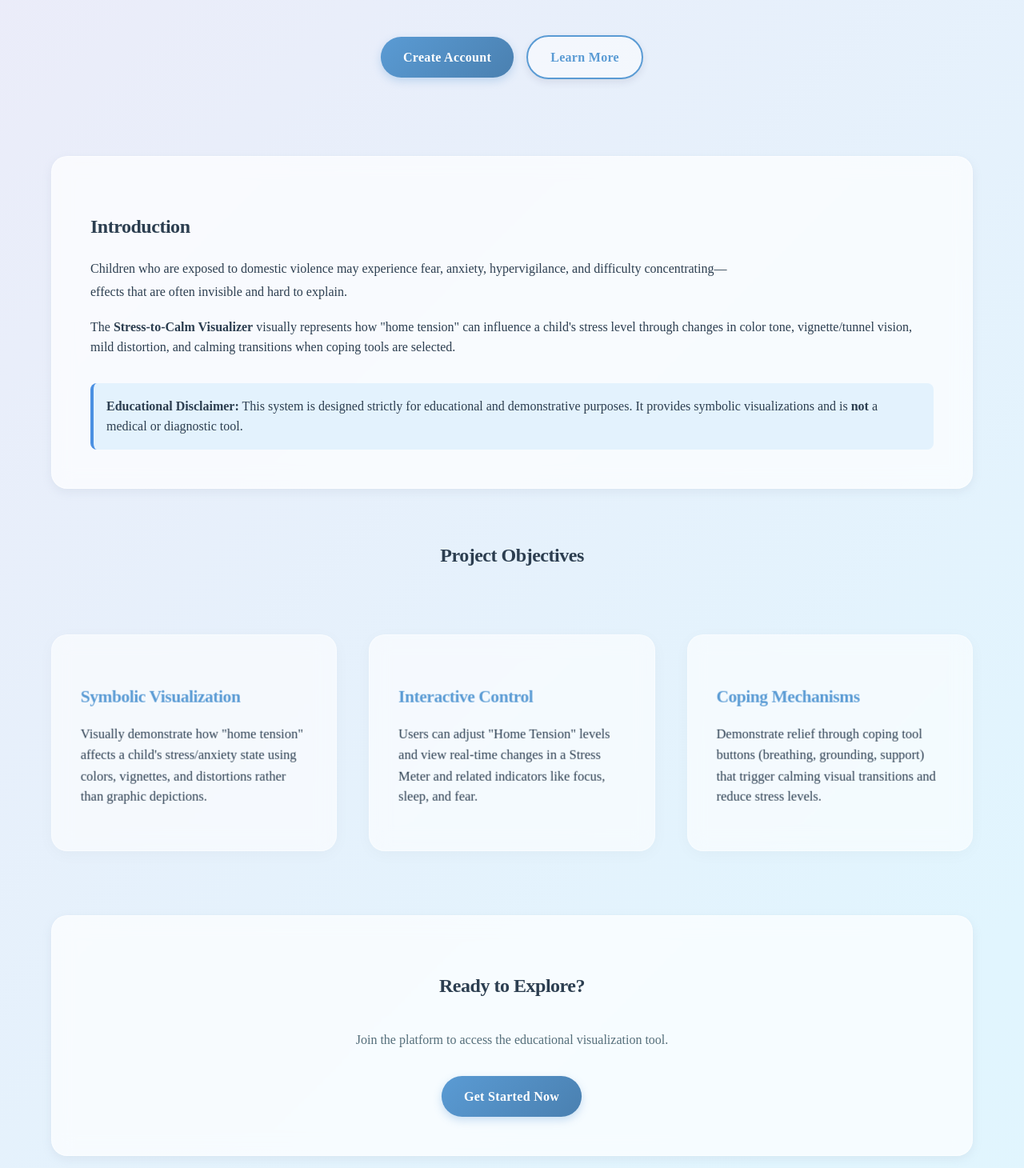
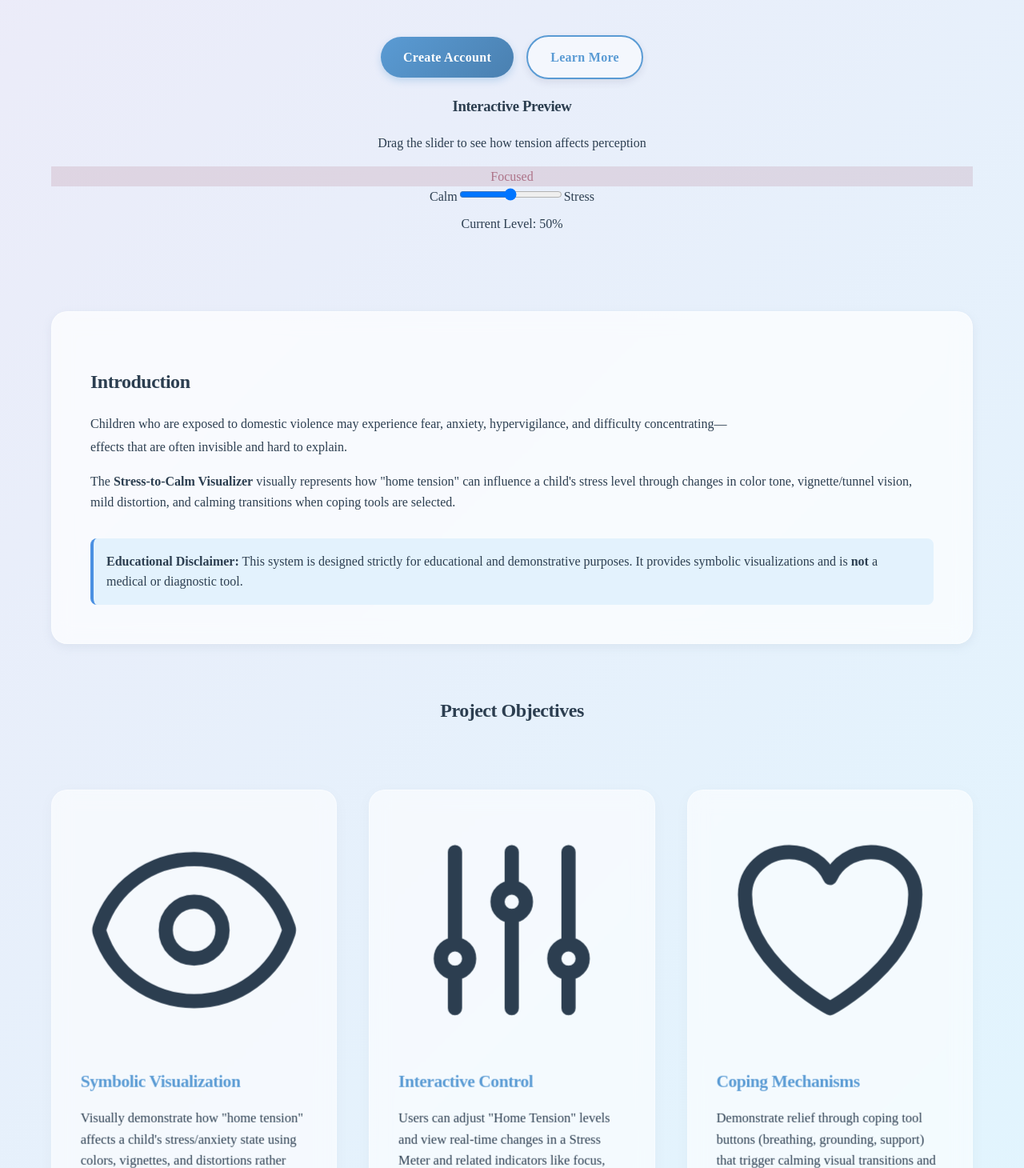
Before and after one commit to Abid-Al-Hossain/Stress-to-Calm-Visualize, a Next.js app: page / in a window 1280 px wide. Shown: the part 430-1890 px from the top of the page at 80% size. Built offline with nearby package versions, Linux system fonts and the light colour scheme.

Commit message:
Fix hero section visibility and slider component

```diff
--- a/src/app/page.tsx
+++ b/src/app/page.tsx
@@ -5,6 +5,7 @@ import { useEffect, useState } from "react";
 import { motion, Variants } from "framer-motion";
 import BreathingButton from "@/components/BreathingButton";
 import TiltCard from "@/components/TiltCard";
+import StressToCalmPreview from "@/components/StressToCalmPreview";
 import { AuthService, User } from "@/services/auth";
 
 // Staggered animation variants
@@ -80,6 +81,13 @@ export default function Home() {
               Learn More
             </Link>
           </motion.div>
+
+          <motion.div
+            variants={itemVariants}
+            className="mt-12 w-full flex justify-center"
+          >
+            <StressToCalmPreview />
+          </motion.div>
         </div>
       </motion.section>
 
@@ -136,6 +144,28 @@ export default function Home() {
           variants={containerVariants}
         >
           <TiltCard className="feature-card">
+            <div className="mb-4 text-4xl text-blue-500">
+              {/* Eye Icon */}
+              <svg
+                xmlns="http://www.w3.org/2000/svg"
+                fill="none"
+                viewBox="0 0 24 24"
+                strokeWidth={1.5}
+                stroke="currentColor"
+                className="w-12 h-12"
+              >
+                <path
+                  strokeLinecap="round"
+                  strokeLinejoin="round"
+                  d="M2.036 12.322a1.012 1.012 0 010-.639C3.423 7.51 7.36 4.5 12 4.5c4.638 0 8.573 3.007 9.963 7.178.07.207.07.431 0 .639C20.577 16.49 16.64 19.5 12 19.5c-4.638 0-8.573-3.007-9.963-7.178z"
+                />
+                <path
+                  strokeLinecap="round"
+                  strokeLinejoin="round"
+                  d="M15 12a3 3 0 11-6 0 3 3 0 016 0z"
+                />
+              </svg>
+            </div>
             <h3>Symbolic Visualization</h3>
             <p>
               Visually demonstrate how "home tension" affects a child's
@@ -144,6 +174,23 @@ export default function Home() {
             </p>
           </TiltCard>
           <TiltCard className="feature-card">
+            <div className="mb-4 text-4xl text-teal-500">
+              {/* Sliders Icon */}
+              <svg
+                xmlns="http://www.w3.org/2000/svg"
+                fill="none"
+                viewBox="0 0 24 24"
+                strokeWidth={1.5}
+                stroke="currentColor"
+                className="w-12 h-12"
+              >
+                <path
+                  strokeLinecap="round"
+                  strokeLinejoin="round"
+                  d="M6 13.5V3.75m0 9.75a1.5 1.5 0 010 3m0-3a1.5 1.5 0 000 3m0 3.75V16.5m12-3V3.75m0 9.75a1.5 1.5 0 010 3m0-3a1.5 1.5 0 000 3m0 3.75V16.5m-6-9V3.75m0 3.75a1.5 1.5 0 010 3m0-3a1.5 1.5 0 000 3m0 9.75V10.5"
+                />
+              </svg>
+            </div>
             <h3>Interactive Control</h3>
             <p>
               Users can adjust "Home Tension" levels and view real-time changes
@@ -152,6 +199,23 @@ export default function Home() {
             </p>
           </TiltCard>
           <TiltCard className="feature-card">
+            <div className="mb-4 text-4xl text-pink-500">
+              {/* Heart Icon */}
+              <svg
+                xmlns="http://www.w3.org/2000/svg"
+                fill="none"
+                viewBox="0 0 24 24"
+                strokeWidth={1.5}
+                stroke="currentColor"
+                className="w-12 h-12"
+              >
+                <path
+                  strokeLinecap="round"
+                  strokeLinejoin="round"
+                  d="M21 8.25c0-2.485-2.099-4.5-4.688-4.5-1.935 0-3.597 1.126-4.312 2.733-.715-1.607-2.377-2.733-4.313-2.733C5.1 3.75 3 5.765 3 8.25c0 7.22 9 12 9 12s9-4.78 9-12z"
+                />
+              </svg>
+            </div>
             <h3>Coping Mechanisms</h3>
             <p>
               Demonstrate relief through coping tool buttons (breathing,
--- /dev/null
+++ b/src/components/StressToCalmPreview.tsx
@@ -0,0 +1,100 @@
+"use client";
+
+import { useState } from "react";
+import { motion, AnimatePresence } from "framer-motion";
+
+export default function StressToCalmPreview() {
+  const [stressLevel, setStressLevel] = useState(50);
+
+  // Calculate visual properties based on stress level (0-100)
+  const isStressed = stressLevel > 50;
+
+  // Color transition: Blue (Calm) -> Red (Stress)
+  // Simple interpolation logic for demo
+  const r = Math.min(255, Math.max(90, 90 + (stressLevel / 100) * 165));
+  const g = Math.min(255, Math.max(76, 155 - (stressLevel / 100) * 80));
+  const b = Math.min(255, Math.max(60, 212 - (stressLevel / 100) * 152));
+
+  // Breathing speed: 5s (Calm) -> 0.5s (Panic)
+  const breathDuration = 5 - (stressLevel / 100) * 4.5;
+
+  const bgRgba = `rgba(${r}, ${g}, ${b}, 0.2)`;
+  const mainColor = `rgb(${r}, ${g}, ${b})`;
+
+  return (
+    <div className="w-full max-w-2xl mx-auto my-12 p-6 rounded-3xl bg-white/40 backdrop-blur-md border border-white/50 shadow-xl">
+      <div className="text-center mb-6">
+        <h3 className="text-xl font-bold text-gray-700 mb-2">
+          Interactive Preview
+        </h3>
+        <p className="text-sm text-gray-500">
+          Drag the slider to see how tension affects perception
+        </p>
+      </div>
+
+      <div
+        className="relative h-64 rounded-2xl overflow-hidden mb-8 flex items-center justify-center transition-colors duration-300"
+        style={{ backgroundColor: bgRgba }}
+      >
+        {/* Vignette Effect */}
+        <div
+          className="absolute inset-0 pointer-events-none transition-opacity duration-300"
+          style={{
+            background: `radial-gradient(circle, transparent 40%, rgba(0,0,0,${stressLevel / 150}) 100%)`,
+          }}
+        />
+
+        {/* Breathing Circle */}
+        <motion.div
+          animate={{
+            scale: [1, 1.5, 1],
+            opacity: [0.7, 0.4, 0.7],
+          }}
+          transition={{
+            duration: breathDuration,
+            repeat: Infinity,
+            ease: "easeInOut",
+          }}
+          className="w-32 h-32 rounded-full blur-xl"
+          style={{ backgroundColor: mainColor }}
+        />
+
+        {/* Floating Particles (Calm) or Jittery (Stress) */}
+        <div className="absolute inset-0 flex items-center justify-center">
+          <span
+            className="text-4xl font-bold transition-all duration-300"
+            style={{
+              color: mainColor,
+              filter: `blur(${stressLevel > 80 ? "2px" : "0px"})`,
+              transform: `scale(${1 + stressLevel / 200})`,
+            }}
+          >
+            {stressLevel < 30
+              ? "Relaxed"
+              : stressLevel < 70
+                ? "Focused"
+                : "Tense"}
+          </span>
+        </div>
+      </div>
+
+      {/* Slider Control */}
+      <div className="flex items-center gap-4 px-4">
+        <span className="text-sm font-medium text-blue-500">Calm</span>
+        <input
+          type="range"
+          min="0"
+          max="100"
+          value={stressLevel}
+          onChange={(e) => setStressLevel(Number(e.target.value))}
+          className="w-full h-2 bg-gray-200 rounded-lg appearance-none cursor-pointer accent-blue-500"
+        />
+        <span className="text-sm font-medium text-red-500">Stress</span>
+      </div>
+
+      <div className="text-center mt-2 text-xs text-gray-400 font-mono">
+        Current Level: {stressLevel}%
+      </div>
+    </div>
+  );
+}
```
